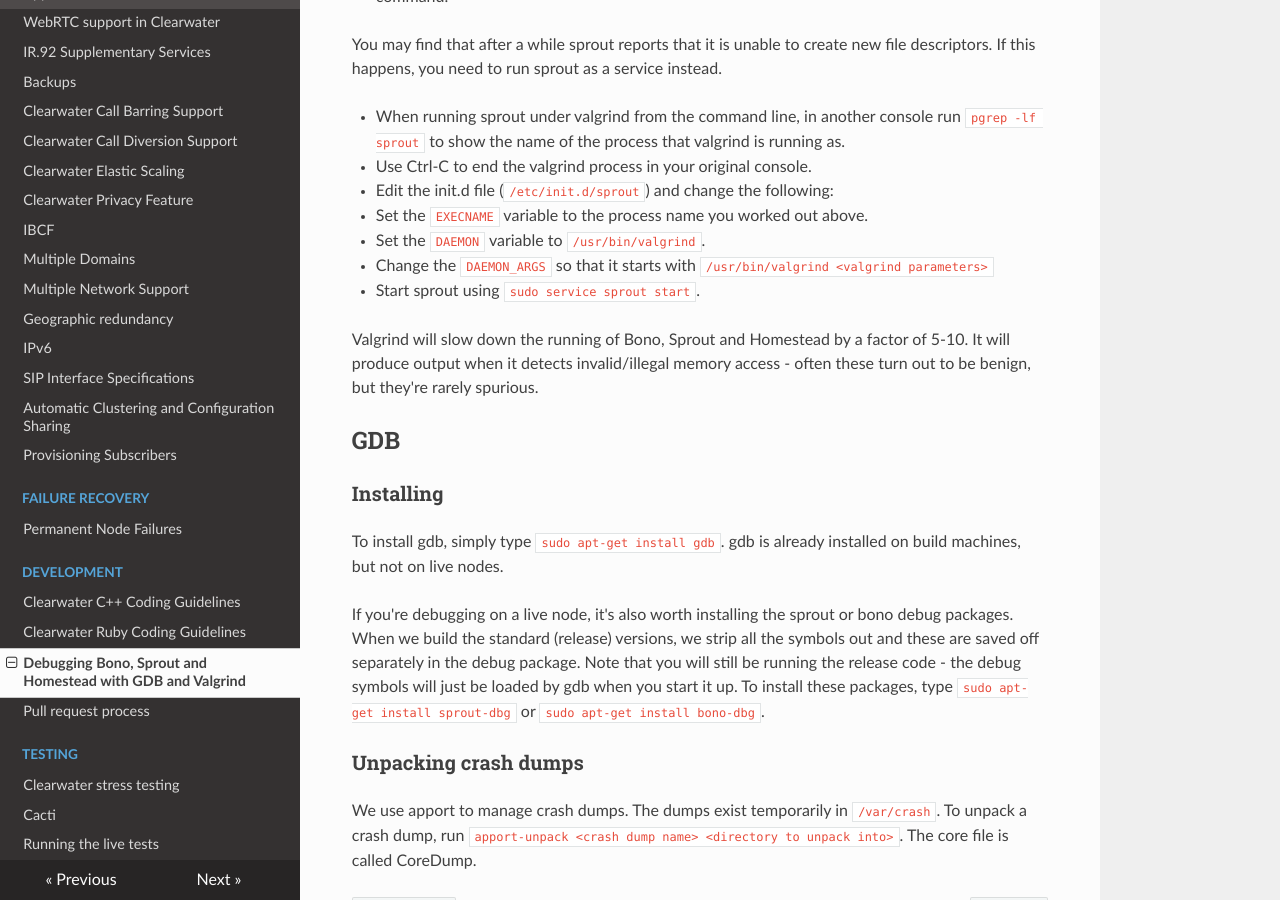
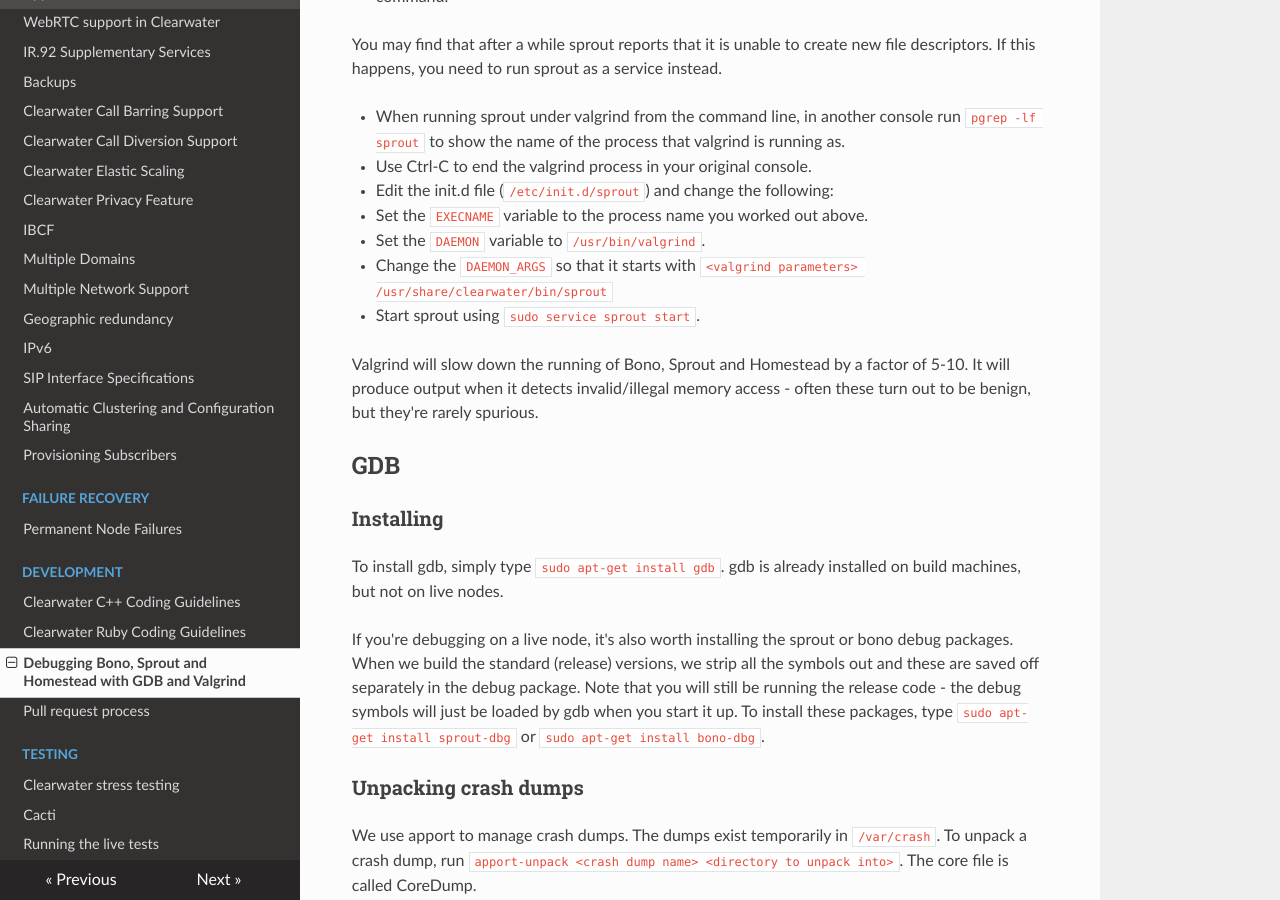
Before and after one commit to Metaswitch/clearwater-readthedocs, an MkDocs documentation site: the page built from docs/Debugging_Bono_Sprout_and_Homestead_with_GDB_and_Valgrind.md, in a window 1280 px wide and 900 px high, scrolled down 1072 px. Built offline with MkDocs 1.6.1, drawn with Linux system fonts in a browser that asks for light colours; nearby versions of some CDN libraries; old or Windows-style settings are respelled for this version of MkDocs.

Commit message:
Fix valgrind command line

```diff
--- a/docs/Debugging_Bono_Sprout_and_Homestead_with_GDB_and_Valgrind.md
+++ b/docs/Debugging_Bono_Sprout_and_Homestead_with_GDB_and_Valgrind.md
@@ -28,7 +28,7 @@ You may find that after a while sprout reports that it is unable to create new f
 - Edit the init.d file (`/etc/init.d/sprout`) and change the following:
   - Set the `EXECNAME` variable to the process name you worked out above.
   - Set the `DAEMON` variable to `/usr/bin/valgrind`.
-  - Change the `DAEMON_ARGS` so that it starts with `/usr/bin/valgrind <valgrind parameters>`
+  - Change the `DAEMON_ARGS` so that it starts with `<valgrind parameters> /usr/share/clearwater/bin/sprout`
 - Start sprout using `sudo service sprout start`.
 
 Valgrind will slow down the running of Bono, Sprout and Homestead by a factor of 5-10.  It will produce output when it detects invalid/illegal memory access - often these turn out to be benign, but they're rarely spurious.
```
